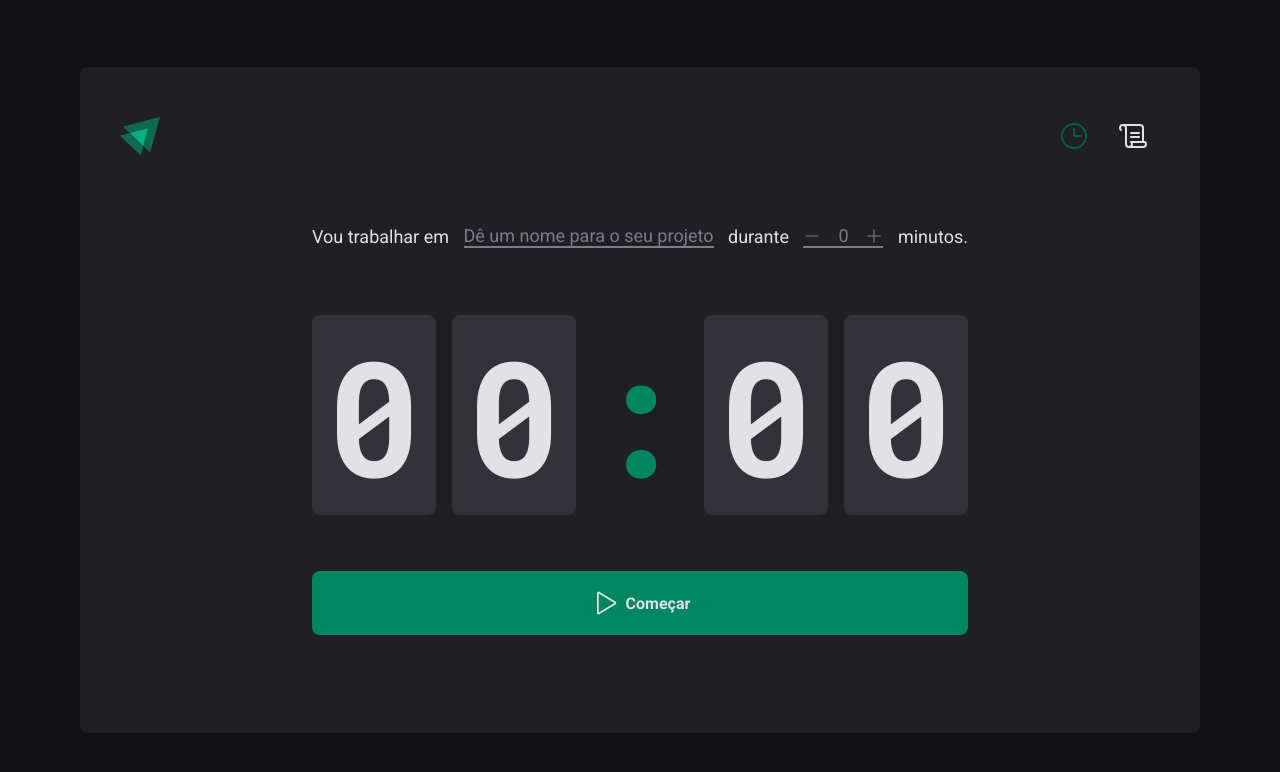
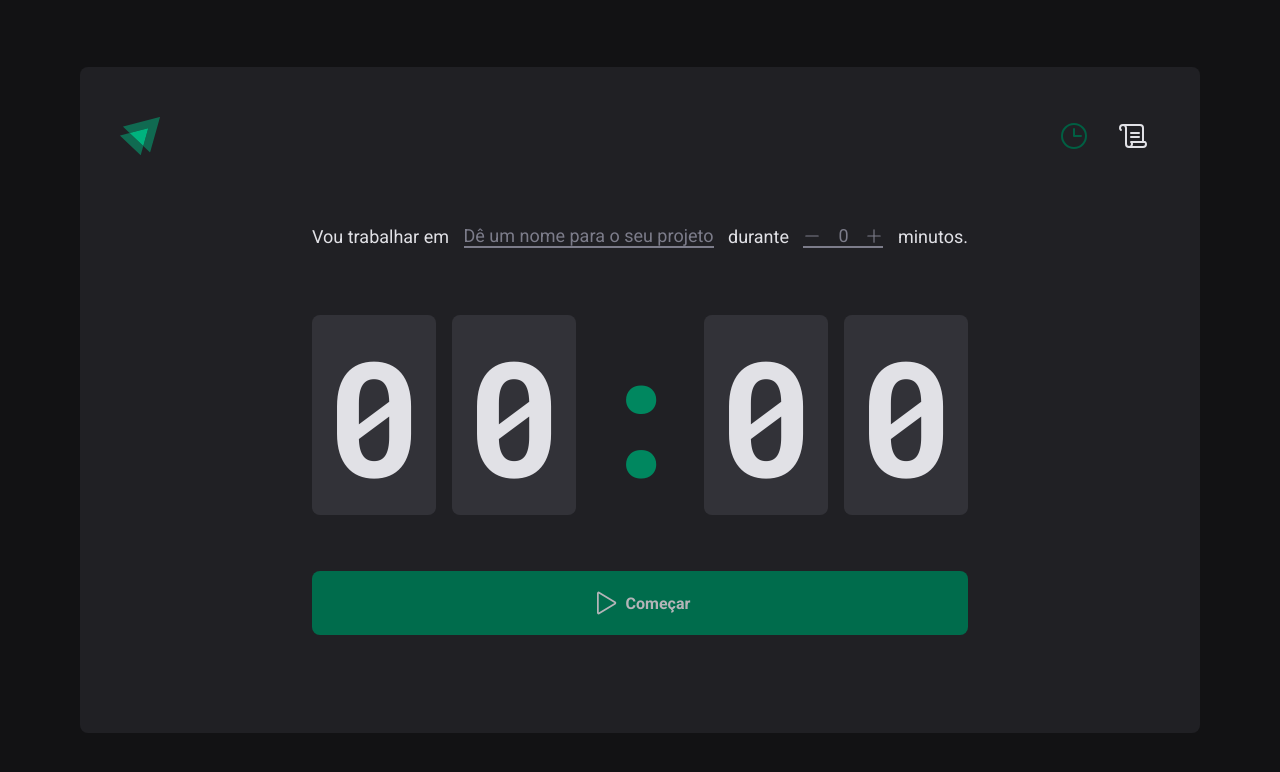
Before and after one commit to devgustavosantos/ignite-timer, a React (Vite) app: page / in a window 1280 px wide. Shown: the top 772 px of the page. Built offline with nearby package versions, Linux system fonts and the light colour scheme.

Commit message:
feat: add logic to enable or disable the StartStopButton

```diff
--- a/src/pages/Home/hook.ts
+++ b/src/pages/Home/hook.ts
@@ -11,7 +11,7 @@ export function useHome() {
     handleSubmit,
     formState: { errors },
     setValue,
-    getValues,
+    watch,
   } = useForm<Task>({
     resolver: zodResolver(schema),
     defaultValues: {
@@ -29,12 +29,18 @@ export function useHome() {
     onBlur: handleDesiredTimeOnBlur,
   });
 
+  const taskNameWatch = watch('name');
+  const desiredTimeWatch = watch('desiredTime');
+
+  const isAvailableStartCountdown = schema.safeParse({
+    name: taskNameWatch,
+    desiredTime: desiredTimeWatch,
+  }).success;
+
   function handleDesiredTimeOnClick(add: boolean) {
-    const valueDesiredTime = getValues('desiredTime');
-
     const chosenTime = add
-      ? valueDesiredTime + DESIRED_TIME.step
-      : valueDesiredTime - DESIRED_TIME.step;
+      ? desiredTimeWatch + DESIRED_TIME.step
+      : desiredTimeWatch - DESIRED_TIME.step;
 
     if (chosenTime < DESIRED_TIME.min) {
       setValue('desiredTime', DESIRED_TIME.min);
@@ -52,22 +58,20 @@ export function useHome() {
   }
 
   function handleDesiredTimeOnBlur() {
-    const valueDesiredTime = getValues('desiredTime');
-
-    if (valueDesiredTime < DESIRED_TIME.min) {
+    if (desiredTimeWatch < DESIRED_TIME.min) {
       setValue('desiredTime', DESIRED_TIME.min);
 
       return;
     }
 
-    if (valueDesiredTime > DESIRED_TIME.max) {
+    if (desiredTimeWatch > DESIRED_TIME.max) {
       setValue('desiredTime', DESIRED_TIME.max);
 
       return;
     }
 
-    if (!Number.isInteger(valueDesiredTime)) {
-      setValue('desiredTime', Math.floor(valueDesiredTime));
+    if (!Number.isInteger(desiredTimeWatch)) {
+      setValue('desiredTime', Math.floor(desiredTimeWatch));
     }
   }
 
@@ -78,6 +82,7 @@ export function useHome() {
   return {
     taskNameRegister,
     desiredTimeRegister,
+    isAvailableStartCountdown,
     handleDesiredTimeOnClick,
     onSubmit,
     handleSubmit,
--- a/src/pages/Home/index.tsx
+++ b/src/pages/Home/index.tsx
@@ -12,6 +12,7 @@ export function Home() {
     handleDesiredTimeOnClick,
     taskNameRegister,
     desiredTimeRegister,
+    isAvailableStartCountdown,
     onSubmit,
     handleSubmit,
   } = useHome();
@@ -69,7 +70,7 @@ export function Home() {
         </S.NumbersContainer>
 
         <StartStopButton
-          disabled={false}
+          disabled={!isAvailableStartCountdown}
           isStartButton={true}
         />
       </S.Form>
--- a/src/pages/Home/types.ts
+++ b/src/pages/Home/types.ts
@@ -1,10 +1,10 @@
 import * as z from 'zod';
 
-import { DESIRED_TIME } from './utils';
+import { DESIRED_TIME, TASK_NAME } from './utils';
 
 const schema = z
   .object({
-    name: z.string().min(1).trim(),
+    name: z.string().min(TASK_NAME.min).max(TASK_NAME.max).trim(),
     desiredTime: z.number().int().min(DESIRED_TIME.min).max(DESIRED_TIME.max),
   })
   .required();
--- a/src/pages/Home/utils.ts
+++ b/src/pages/Home/utils.ts
@@ -4,4 +4,9 @@ const DESIRED_TIME = {
   max: 60,
 };
 
-export { DESIRED_TIME };
+const TASK_NAME = {
+  min: 1,
+  max: 100,
+};
+
+export { DESIRED_TIME, TASK_NAME };
```
